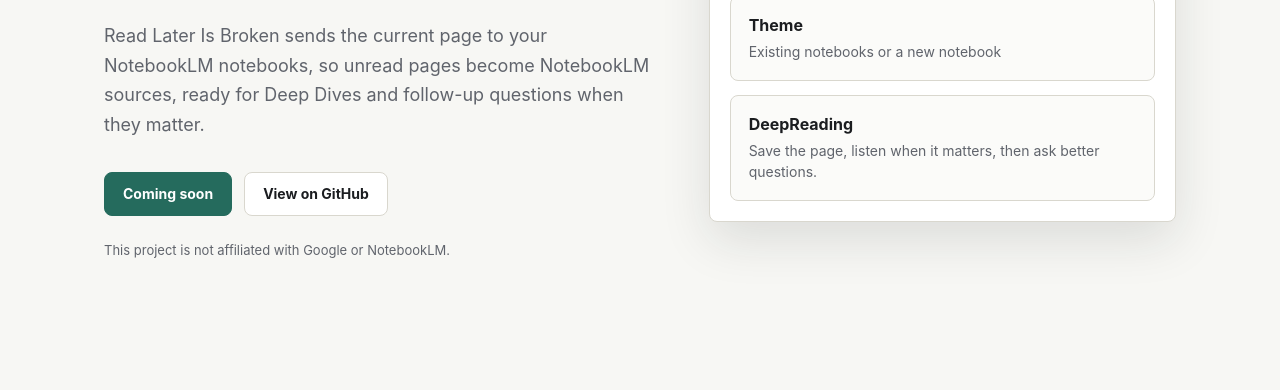
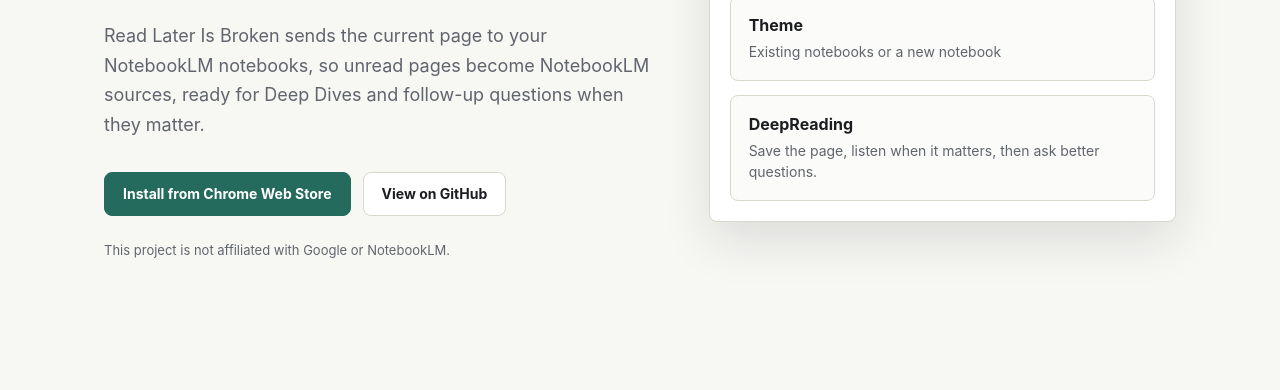
Before and after one commit to x013318908/Read-Later-Is-Broken, a website built with Vite: page docs/index.html in a window 1280 px wide. Shown: the part 365-755 px from the top of the page. Built offline with nearby package versions, Linux system fonts and the light colour scheme.

Commit message:
Add store links and release assets

```diff
--- a/docs/assets/styles/pages.css
+++ b/docs/assets/styles/pages.css
@@ -139,14 +139,6 @@
 
 .button.primary:hover {
   background: var(--accent-strong);
-}
-
-.button.is-disabled {
-  cursor: default;
-}
-
-.button.is-disabled:hover {
-  background: var(--accent);
 }
 
 .button.secondary {
--- a/docs/index.html
+++ b/docs/index.html
@@ -37,7 +37,10 @@
             follow-up questions when they matter.
           </p>
           <div class="actions">
-            <span class="button primary is-disabled" aria-disabled="true">Coming soon</span>
+            <a
+              class="button primary"
+              href="https://chromewebstore.google.com/detail/read-later-is-broken/cllfneapemcmglbmdknppgancgdacgfi"
+            >Install from Chrome Web Store</a>
             <a class="button secondary" href="https://github.com/x013318908/Read-Later-Is-Broken">View on GitHub</a>
           </div>
           <p class="disclaimer">This project is not affiliated with Google or NotebookLM.</p>
@@ -153,7 +156,7 @@
           <figure>
             <img
               class="screenshot-image"
-              src="./assets/screenshots/screenshot_01.png"
+              src="./assets/screenshots/screenshot_02.png"
               alt="Read Later Is Broken popup with digest and theme notebook controls"
             />
             <figcaption>Digest notebooks, theme notebooks, search, and notebook creation in one popup.</figcaption>
@@ -173,6 +176,7 @@
     </main>
 
     <footer class="site-footer">
+      <a href="https://chromewebstore.google.com/detail/read-later-is-broken/cllfneapemcmglbmdknppgancgdacgfi">Chrome Web Store</a>
       <a href="./privacy.html">Privacy Policy</a>
       <a href="./permissions.html">Permission Justifications</a>
       <span>This project is not affiliated with Google or NotebookLM.</span>
```
Also changed, not shown: README.md, docs/assets/promotion_image/promotion_small.png (added), docs/assets/screenshots/screenshot_02.png (added), docs/assets/screenshots/screenshot_ja_01.png (added), docs/assets/screenshots/screenshot_ja_02.png (added), 1 other file.
